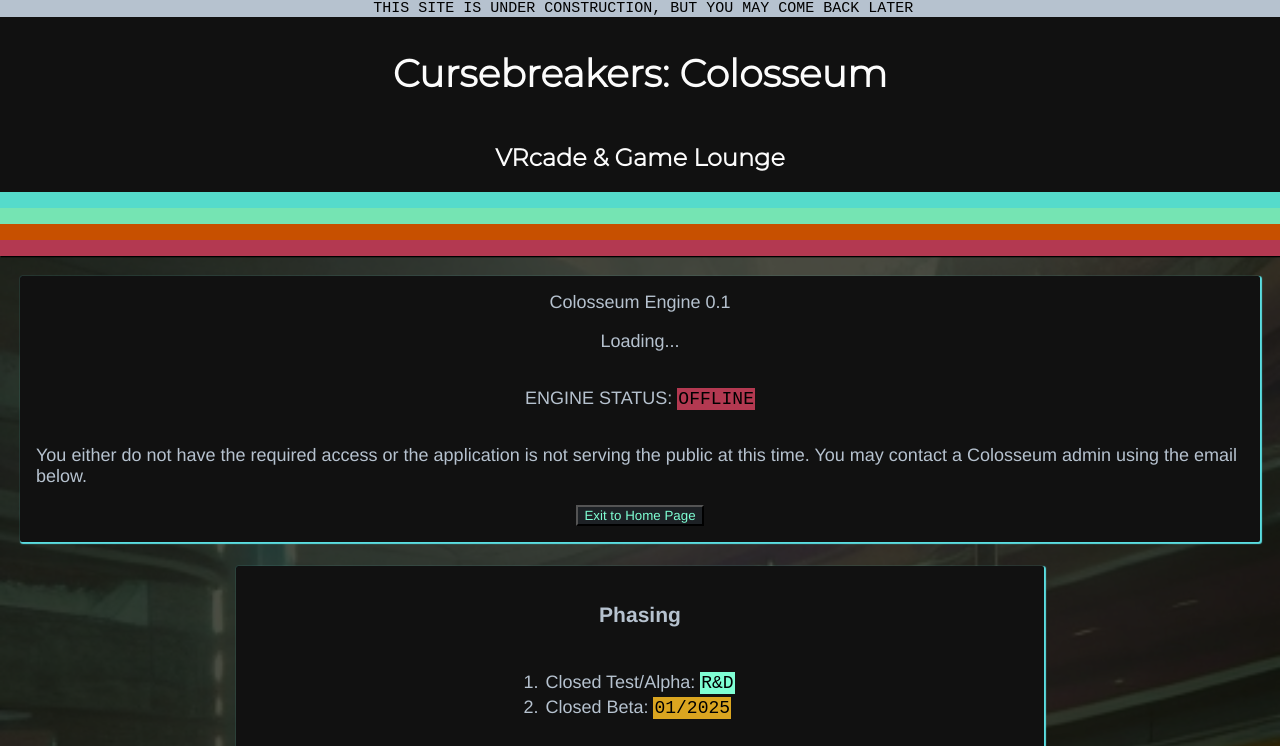
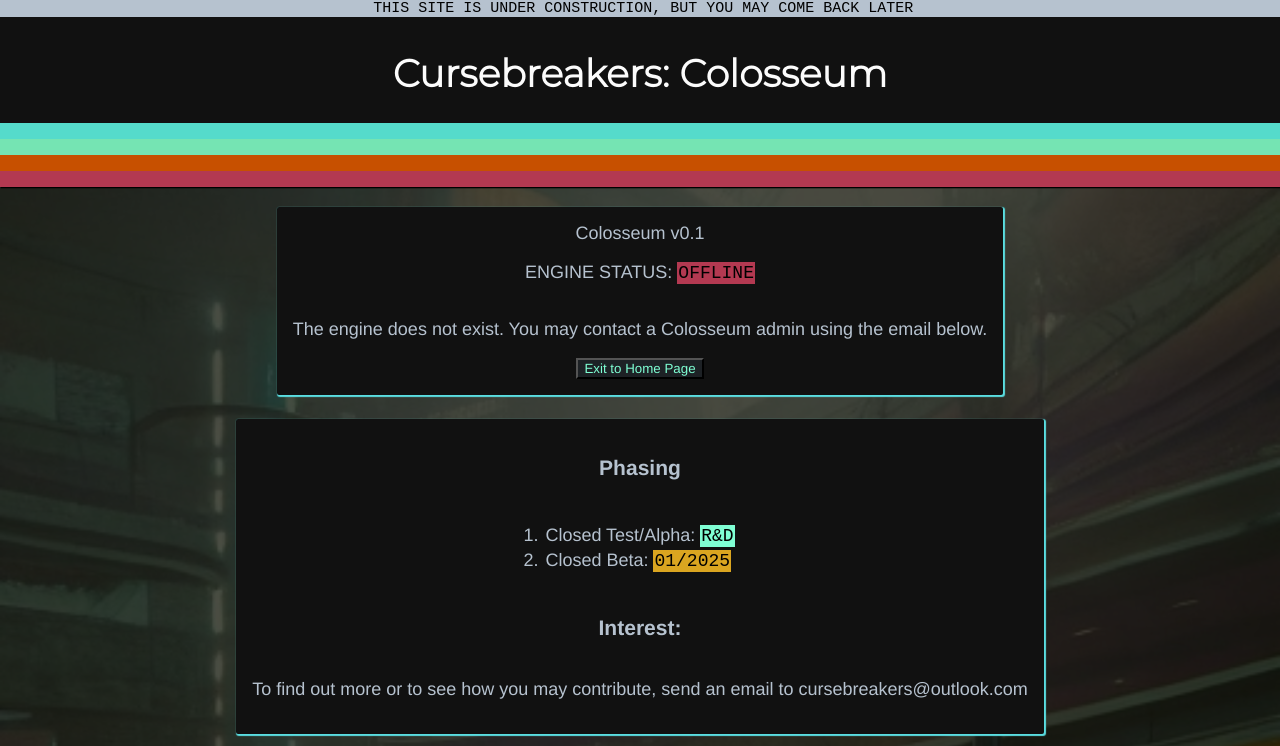
Before and after one commit to cursebreakers/colosseum, a plain HTML site: page pages/colosseum.html in a window 1280 px wide. Shown: the top 746 px of the page. Drawn offline with Linux system fonts and the light colour scheme; a web font is replaced by a local one.

```diff
--- a/pages/colosseum.html
+++ b/pages/colosseum.html
@@ -11,17 +11,15 @@
     <div class="construction" id="appstatus">THIS SITE IS UNDER CONSTRUCTION, BUT YOU MAY COME BACK LATER</div>
     <header class="coltop">
       <h1 class="colhead">Cursebreakers: Colosseum</h1>
-      <h2 class="colcap">VRcade & Game Lounge</h2>
       <div class="sunsetbar1"></div>
       <div class="sunsetbar2"></div>
       <div class="sunsetbar3"></div>
       <div class="sunsetbar4"></div>
     </header>
     <div class="col">
-      <div class="p1">Colosseum Engine 0.1
-        <p>Loading...</p>
+      <div class="p1">Colosseum v0.1
         <p>ENGINE STATUS: <span class="appstatus4">OFFLINE</span>
-        <p>You either do not have the required access or the application is not serving the public at this time. You may contact a Colosseum admin using the email below.</p>
+        <p>The engine does not exist. You may contact a Colosseum admin using the email below.</p>
         <button id="colBtn" onclick="window.location.href='../index.html';">Exit to Home Page</button>
       </div>
       <div class="p1"><h3>Phasing</h3>
```
